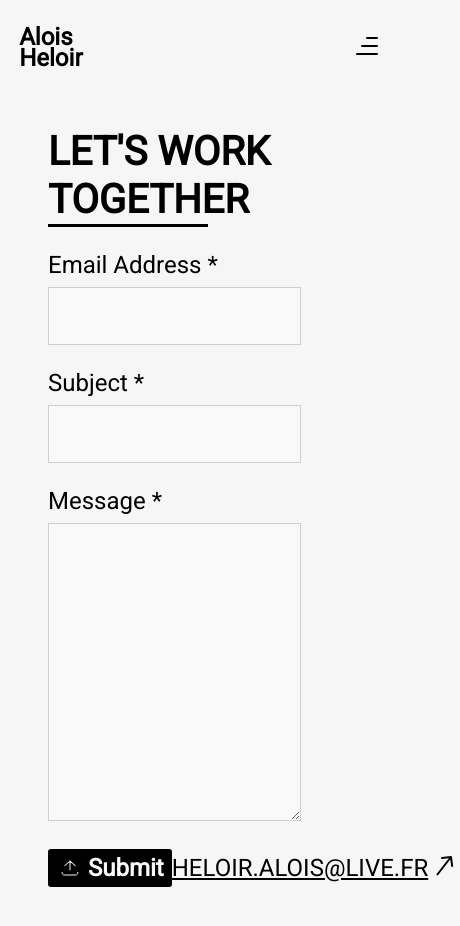
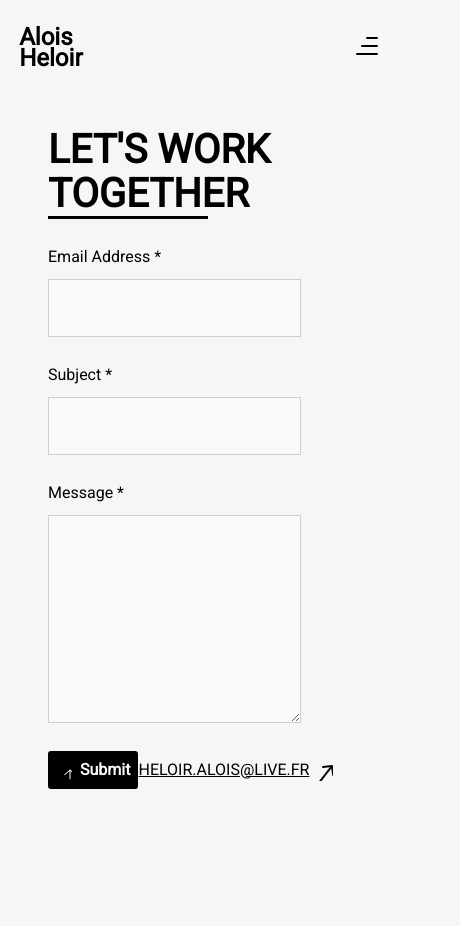
Before and after one commit to AloisH/portfolio, an Angular app: page /contact in a window 390 px wide. Shown: the top 926 px of the page, 460 px wide, since content can reach past the window. Built offline with nearby package versions, Linux system fonts and the light colour scheme.

Commit message:
Refacto(styles.scss): Split file into multiple file

```diff
--- a/src/app/app.component.scss
+++ b/src/app/app.component.scss
@@ -0,0 +1,17 @@
+.main {
+  display: flex;
+  background: var(--main-background-color);
+  flex-direction: row;
+}
+
+.window {
+  background: var(--main-background-color);
+  width: 100%;
+  min-height: 100vh;
+}
+
+@media (max-width: 800px) {
+  .main {
+    flex-direction: column;
+  }
+}
--- a/src/app/contactme/contactme.component.scss
+++ b/src/app/contactme/contactme.component.scss
@@ -5,7 +5,7 @@
 
       h3 {
         font-weight: normal;
-        font-size: var(--text-size-large);
+        font-size: var(--text-size-default);
         line-height: 1.75rem;
         display: flex;
         align-items: center;
@@ -21,7 +21,7 @@
         background-color: var(--background-color);
         border: 1px solid var(--outline);
 
-        font-size: var(--text-size-large);
+        font-size: var(--text-size-default);
       }
 
       textarea {
@@ -32,7 +32,7 @@
         background-color: var(--background-color);
         border: 1px solid var(--outline);
 
-        font-size: var(--text-size-large);
+        font-size: var(--text-size-default);
       }
     }
 
@@ -49,7 +49,7 @@
         border: none;
 
         font-weight: bold;
-        font-size: var(--text-size-large);
+        font-size: var(--text-size-default);
         line-height: 1.75rem;
         display: flex;
         align-items: center;
@@ -81,7 +81,7 @@
 
       a {
         font-weight: normal;
-        font-size: var(--text-size-large);
+        font-size: var(--text-size-default);
         line-height: 1.75rem;
         display: flex;
         align-items: center;
--- a/src/app/header/header.component.scss
+++ b/src/app/header/header.component.scss
@@ -58,8 +58,6 @@
       font-size: 2.25rem;
       line-height: 2.625rem;
       text-align: center;
-
-      color: var(--text-color);
     }
 
     .sub-title {
@@ -86,7 +84,7 @@
         height: 100%;
 
         font-weight: bold;
-        font-size: var(--text-size-large);
+        font-size: var(--text-size-default);
         line-height: 1.75rem;
 
         .right {
@@ -111,7 +109,7 @@
       border-radius: 2px;
 
       font-weight: bold;
-      font-size: var(--text-size-large);
+      font-size: var(--text-size-default);
       line-height: 1.75rem;
 
       display: flex;
@@ -134,7 +132,6 @@
     font-weight: normal;
     font-size: 0.75rem;
     line-height: 0.75rem;
-    color: var(--text-color);
 
     display: flex;
     flex-direction: column;
--- a/src/app/projects/project/project.component.scss
+++ b/src/app/projects/project/project.component.scss
@@ -37,7 +37,7 @@
       background-color: #98e39e;
 
       font-weight: bold;
-      font-size: var(--text-size-large);
+      font-size: var(--text-size-default);
       line-height: 2.5rem;
       text-align: center;
     }
@@ -66,7 +66,7 @@
       .source {
         font-style: italic;
         font-weight: 500;
-        font-size: var(--text-size-large);
+        font-size: var(--text-size-default);
       }
     }
   }
@@ -87,7 +87,7 @@
       border: none;
 
       font-weight: bold;
-      font-size: var(--text-size-large);
+      font-size: var(--text-size-default);
       line-height: 1.75rem;
       display: flex;
       align-items: center;
--- a/src/styles.scss
+++ b/src/styles.scss
@@ -3,14 +3,7 @@
 
 @import url(https://fonts.googleapis.com/css2?family=Dancing+Script);
 
-:root {
-  --background-color: #f9f9f9;
-  --main-background-color: #f6f6f6;
-  --text-color: #000000;
-  --outline: #cfcfcf;
-
-  --text-size-large: 1.5rem;
-}
+@import "./styles/variables";
 
 * {
   margin: 0;
@@ -28,45 +21,11 @@ img {
 }
 
 a {
-  color: var(--text-color);
   text-decoration: none;
-}
-
-svg {
-  color: var(--text-color);
-}
-
-.main {
-  display: flex;
-  background: var(--main-background-color);
-  flex-direction: row;
 }
 
 html {
   background-color: var(--main-background-color);
-}
-
-.window {
-  background: var(--main-background-color);
-  width: 100%;
-  min-height: 100vh;
-}
-
-.icon {
-  vertical-align: middle;
-  display: inline-block;
-  color: var(--text-color);
-
-  svg {
-    width: 1.2em;
-    height: 1.2em;
-  }
-
-  img {
-    width: 1em;
-    height: 1em;
-    color: var(--text-color);
-  }
 }
 
 .page {
@@ -79,8 +38,8 @@ html {
 
   h1 {
     font-weight: bold;
-    font-size: 4.5rem;
-    line-height: 5.25rem;
+    font-size: var(--text-size-title);
+    line-height: var(--text-line-height-title);
     display: flex;
     align-items: center;
   }
@@ -98,37 +57,11 @@ html {
   height: 0;
 }
 
-* {
-  scrollbar-width: 16px;
-  scrollbar-color: var(--text-color) var(--background-color);
+@media (max-width: 800px) {
+  .page {
+    margin: 3rem 3rem;
+  }
 }
 
-/* Chrome, Edge, and Safari */
-*::-webkit-scrollbar {
-  width: 16px;
-}
-
-*::-webkit-scrollbar-track {
-  background: var(--background-color);
-}
-
-*::-webkit-scrollbar-thumb {
-  background-color: var(--background-color);
-  border-radius: 10px;
-  border: 1px solid var(--text-color);
-}
-
-@media (max-width: 800px) {
-  .main {
-    flex-direction: column;
-  }
-
-  .page {
-    margin: 3rem 3rem;
-
-    h1 {
-      font-size: 2.5rem;
-      line-height: 3rem;
-    }
-  }
-}
+@import "./styles/scrollbar";
+@import "./styles/icon";
--- /dev/null
+++ b/src/styles/_icon.scss
@@ -0,0 +1,14 @@
+.icon {
+  vertical-align: middle;
+  display: inline-block;
+
+  svg {
+    width: 1.2em;
+    height: 1.2em;
+  }
+
+  img {
+    width: 1em;
+    height: 1em;
+  }
+}
--- /dev/null
+++ b/src/styles/_scrollbar.scss
@@ -0,0 +1,24 @@
+/**
+ * @file _scrollbar.scss
+ * @brief Content css to style the scrollbar
+ * @author Alois Heloir
+ */
+
+* {
+  scrollbar-width: 16px;
+  scrollbar-color: var(--text-color) var(--background-color);
+}
+
+*::-webkit-scrollbar {
+  width: 16px;
+}
+
+*::-webkit-scrollbar-track {
+  background: var(--background-color);
+}
+
+*::-webkit-scrollbar-thumb {
+  background-color: var(--background-color);
+  border-radius: 10px;
+  border: 1px solid var(--text-color);
+}
--- /dev/null
+++ b/src/styles/_variables.scss
@@ -0,0 +1,29 @@
+/**
+ * @file _variables.scss
+ * @brief Content all the css variable of the project
+ * @author Alois Heloir
+ */
+
+:root {
+  --background-color: #f9f9f9;
+  --main-background-color: #f6f6f6;
+  --text-color: #000000;
+  --outline: #cfcfcf;
+
+  --text-size-default: 1.5rem;
+  --text-size-large: 2.5rem;
+
+  --text-size-title: 4.5rem;
+  --text-line-height-title: 5.25rem;
+}
+
+// Mobile version
+@media (max-width: 800px) {
+  :root {
+    --text-size-default: 1rem;
+    --text-size-large: 2rem;
+
+    --text-size-title: 2.5rem;
+    --text-line-height-title: 2.75rem;
+  }
+}
```
